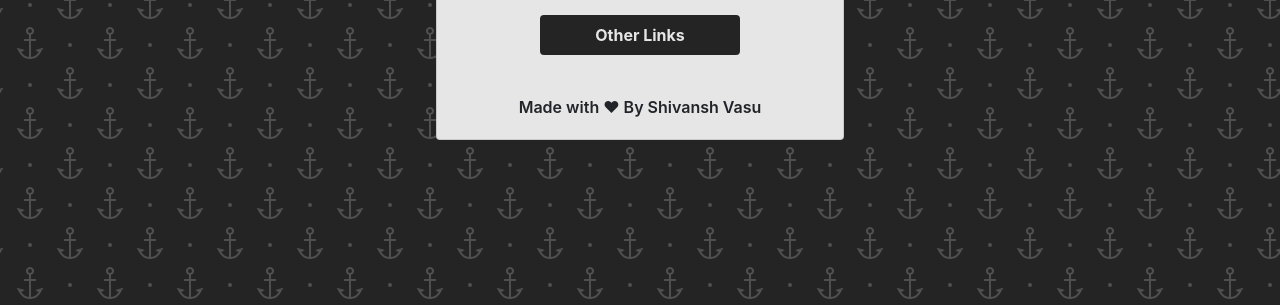
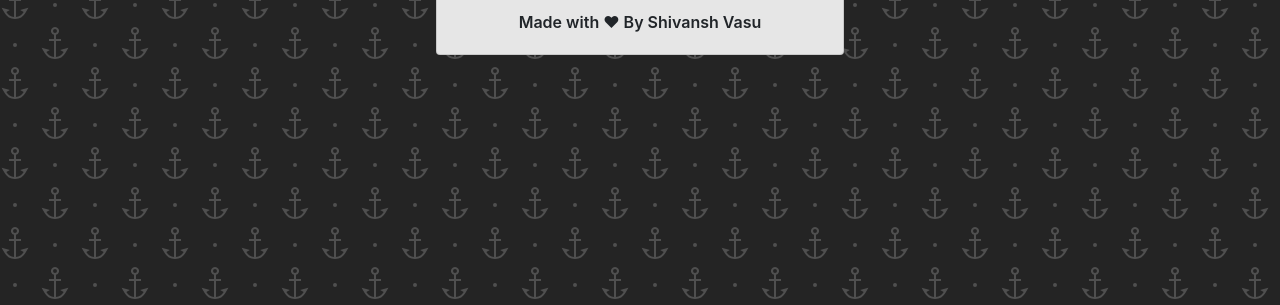
Before and after one commit to theshivanshvasu/theshivanshvasu.github.io, a plain HTML site: page index.html in a window 1280 px wide. Shown: the part 495-800 px from the top of the page. Drawn offline with nearby package versions, Linux system fonts and the light colour scheme.

Commit message:
Update style.css

```diff
--- a/assets/css/style.css
+++ b/assets/css/style.css
@@ -9,6 +9,12 @@
 	color: rgb(255, 255, 255);
 	background: rgb(0, 0, 0);
   }
+
+  html, body {
+	margin: 0px;
+	padding: 0px;
+  	border: 0px;
+}
 
   ::selection {
 	color: rgb(255, 255, 255);
@@ -105,18 +111,7 @@ footer {
 	font-weight: 600;
 }
 
-html, body {
-    height: 100%;
-}
 
-html {
-    display: table;
-    margin: auto;
-}
 
-body {
-    display: table-cell;
-    vertical-align: middle;
-}
 
 /* Coded By Shivansh Vasu */
```
